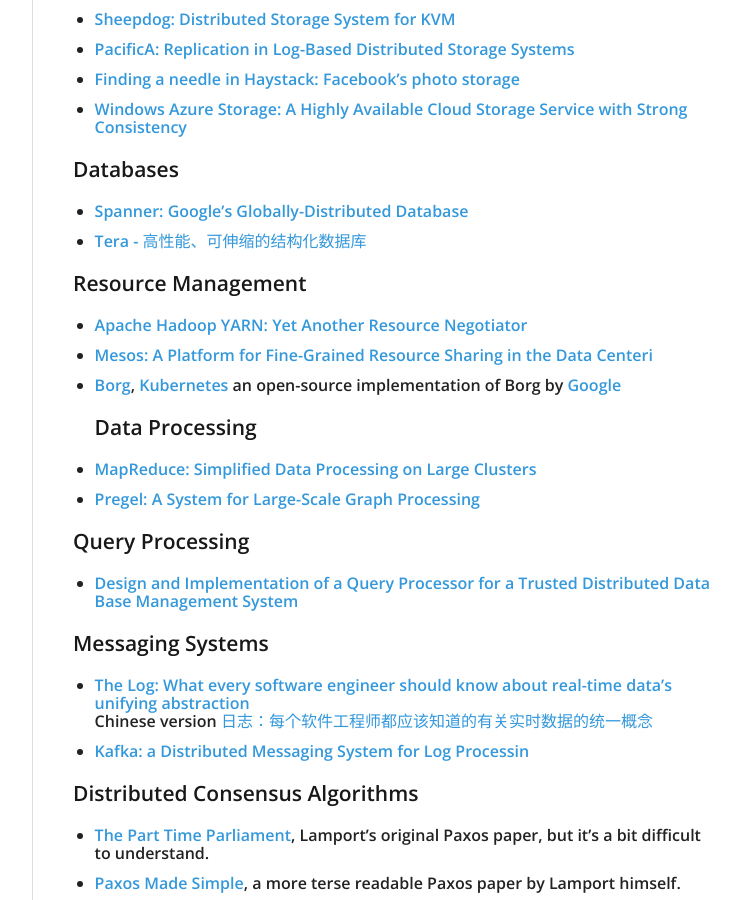
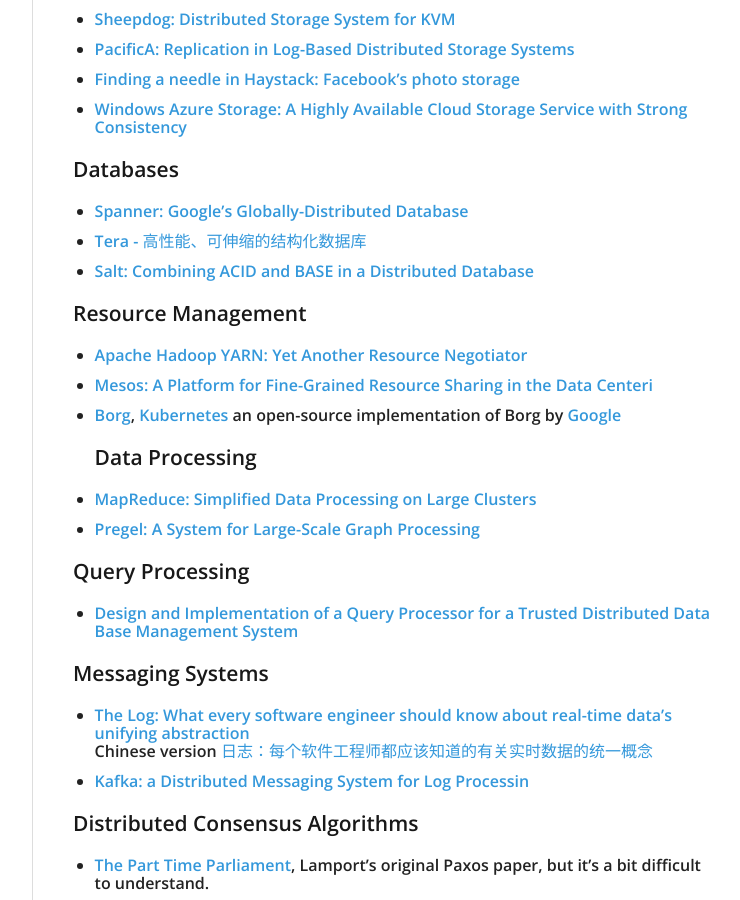
Before and after one commit to foodotbar/foodotbar.github.io, a Jekyll site: the page built from _posts/2017-07-02-Notes-on-Distributed-System.md, in a window 1280 px wide and 900 px high, scrolled down 990 px. Shown: the whole window, without its empty margins (378-1118 px from the left). Built offline with Jekyll 4.4.1, drawn with Linux system fonts in a browser that asks for light colours; nearby versions of some CDN libraries.

Commit message:
add salt

```diff
--- a/_posts/2017-07-02-Notes-on-Distributed-System.md
+++ b/_posts/2017-07-02-Notes-on-Distributed-System.md
@@ -44,6 +44,7 @@
 ### Databases
 * [Spanner: Google’s Globally-Distributed Database](http://static.googleusercontent.com/media/research.google.com/zh-CN//archive/spanner-osdi2012.pdf)
 * [Tera - 高性能、可伸缩的结构化数据库](https://github.com/ty4z2008/Qix/blob/master/ds.md)
+* [Salt: Combining ACID and BASE in a Distributed Database](https://www.cs.utexas.edu/~lorenzo/papers/Chao14Salt.pdf)
 
 ### Resource Management
 * [Apache Hadoop YARN: Yet Another Resource Negotiator](https://www.sics.se/~amir/files/download/dic/2013%20-%20Apache%20Hadoop%20YARN:%20Yet%20Another%20Resource%20Negotiator%20\(SoCC\).pdf)
```
